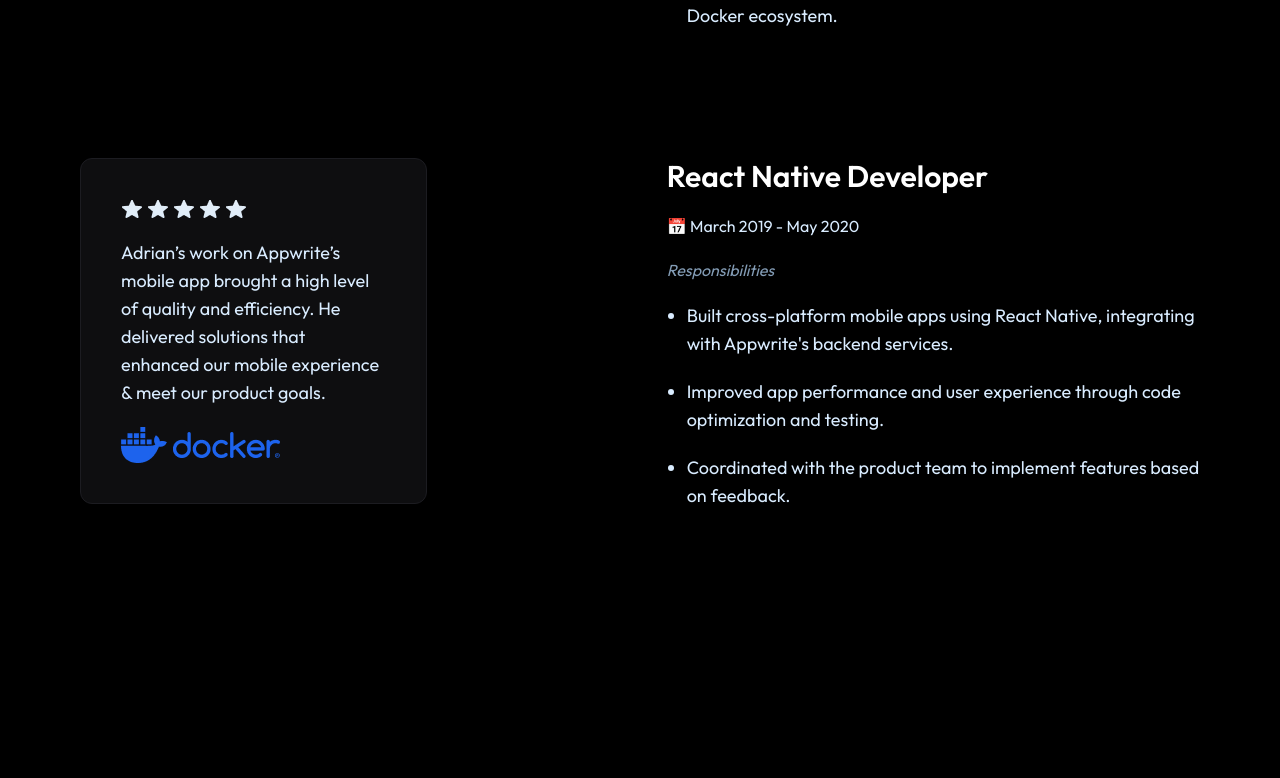
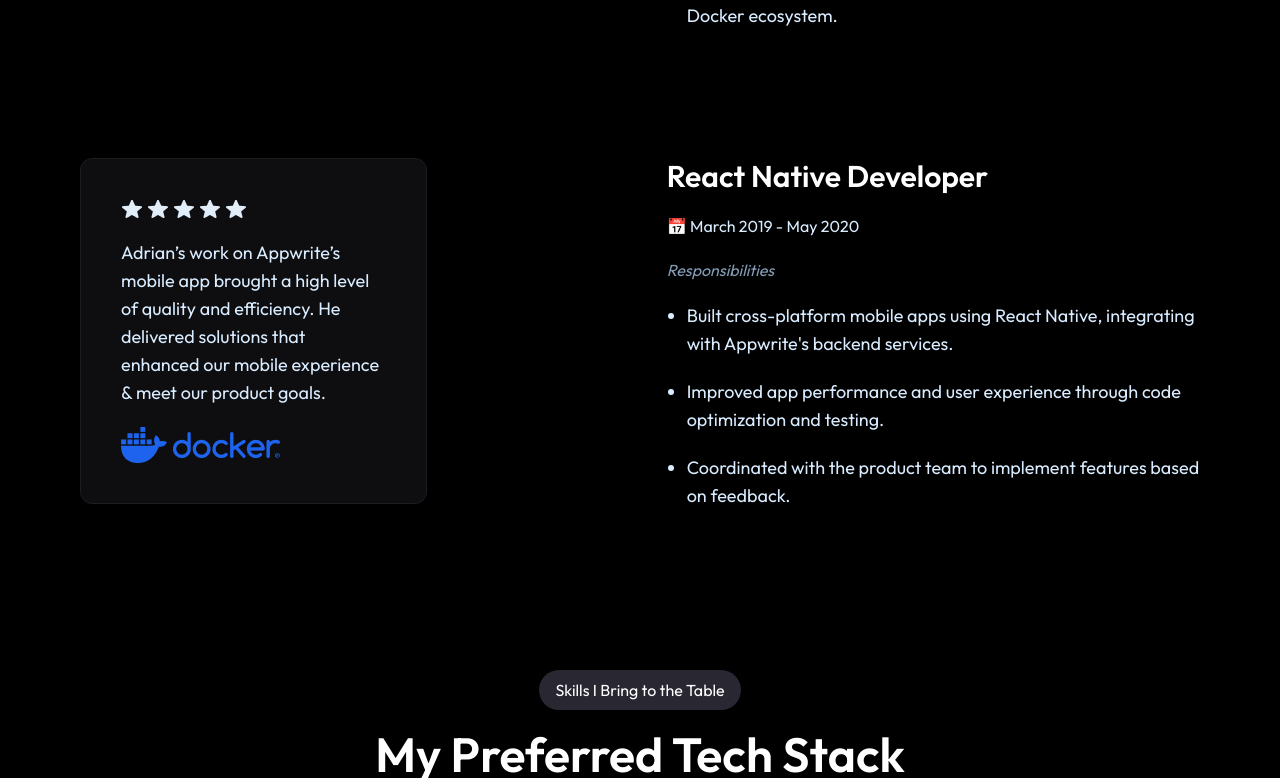
Before and after one commit to Ap89-24/3D-Portfolio, a React (Vite) app: page / in a window 1280 px wide. Shown: the part 4901-5679 px from the top of the page. Before the commit the page ends 5411 px from the top, so only its background shows below. Built offline with nearby package versions, Linux system fonts and the light colour scheme; no server answers.

Commit message:
building 3d tech stack showcase

```diff
--- a/src/App.jsx
+++ b/src/App.jsx
@@ -4,6 +4,7 @@
 import ShowcaseSection from "./sections/ShowcaseSection"
 import FeatureCard from "./sections/FeatureCard"
 import ExperienceSection from "./sections/ExperienceSection"
+import TechStack from "./sections/TechStack"
 
 const App = () => {
   return (
@@ -14,6 +15,7 @@
    <LogoSection />
    <FeatureCard />
    <ExperienceSection />
+   <TechStack />
    </>
   )
 }
--- /dev/null
+++ b/src/sections/TechStack.jsx
@@ -0,0 +1,17 @@
+import React from 'react'
+import TitleHeader from '../components/TitleHeader'
+
+const TechStack = () => {
+  return (
+    <div id="skills" className="flex-centre section-padding">
+      <div>
+        <TitleHeader
+        title={"My Preferred Tech Stack"}
+        sub={"Skills I Bring to the Table"}
+        />
+      </div>
+    </div>
+  )
+}
+
+export default TechStack
```
